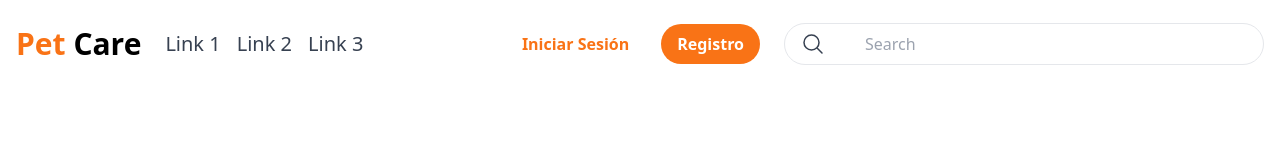
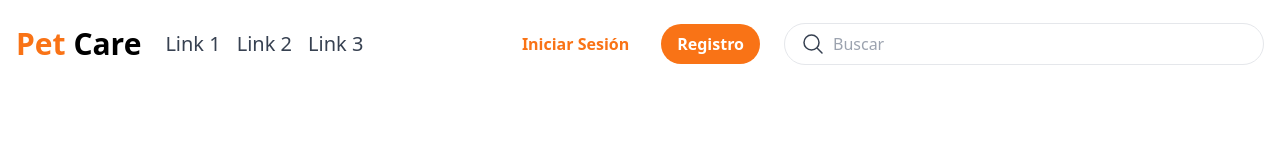
Before and after one commit to altaskur/devaton-quita-edicion-grupo-uno-Front, an Angular app: page / in a window 1280 px wide. Shown: the top 160 px of the page. Built offline with nearby package versions, Linux system fonts and the light colour scheme.

Commit message:
fix: search text of placeholder

```diff
--- a/src/app/core/navbar/navbar.component.html
+++ b/src/app/core/navbar/navbar.component.html
@@ -115,8 +115,8 @@
         type="search"
         name="search"
         id="search"
-        placeholder="Search"
-        class="py-2 ps-10 pe-2 focus:outline-none" />
+        placeholder="Buscar"
+        class="py-2 ps-2 pe-2 focus:outline-none" />
     </div>
   </div>
 </header>
```
